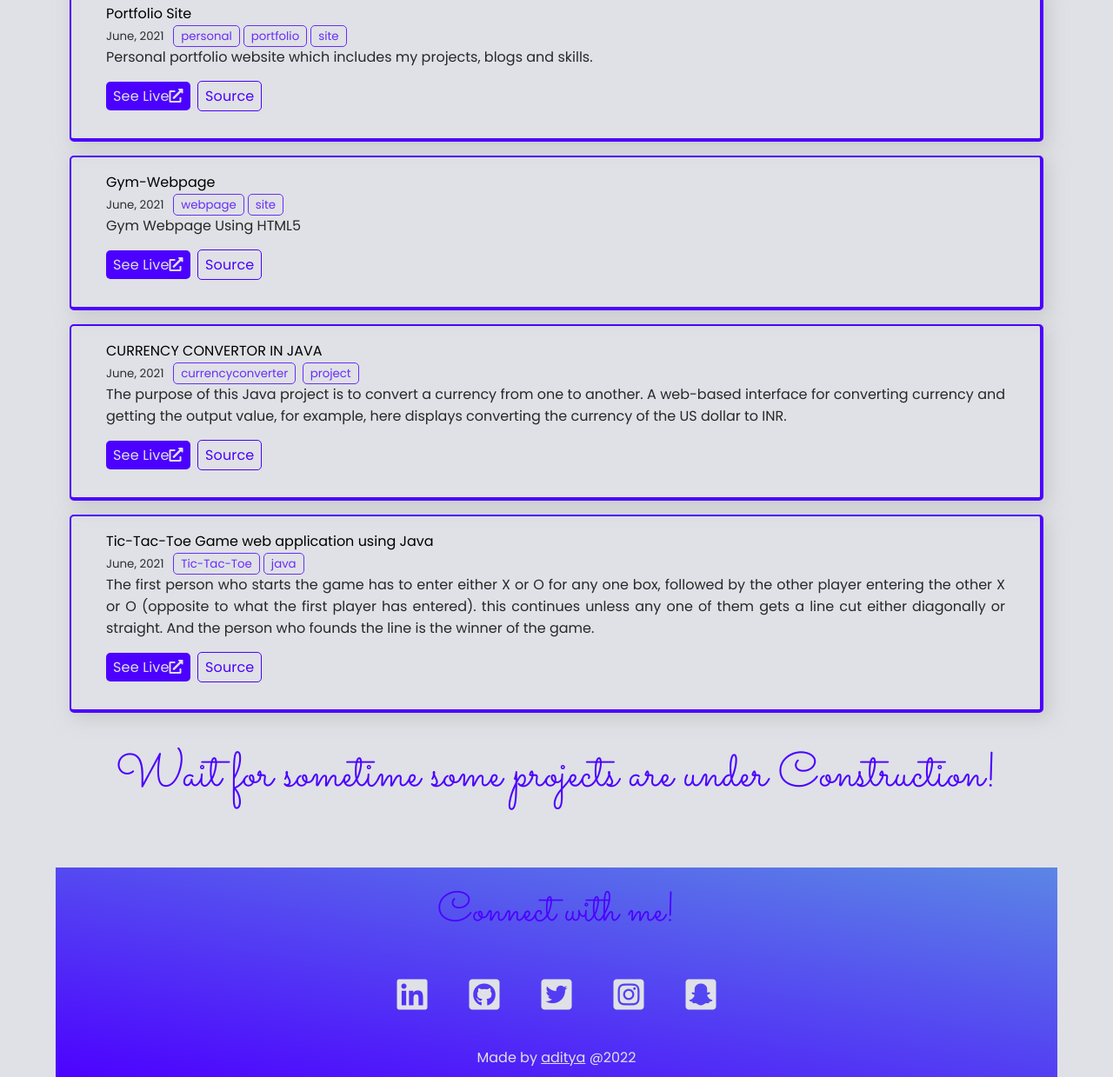
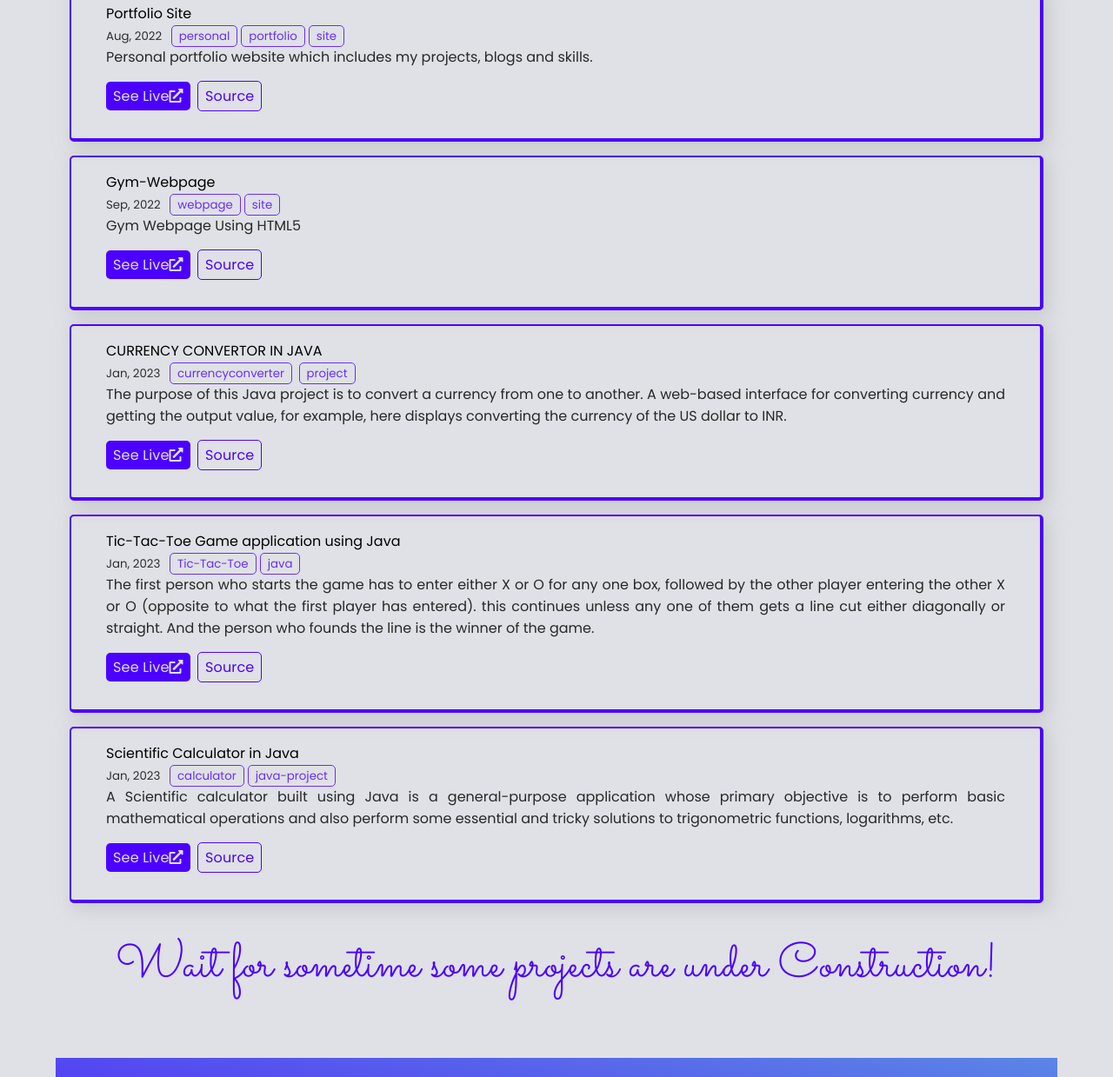
Before and after one commit to adityaashinde/portfolio, a plain HTML site: page projects.html in a window 1280 px wide. Shown: the part 398-1637 px from the top of the page at 87% size. Drawn offline with nearby package versions, Linux system fonts and the light colour scheme.

Commit message:
Update projects.html

```diff
--- a/projects.html
+++ b/projects.html
@@ -93,7 +93,7 @@
 
       <div class="project-text">
         <div class="name">Portfolio Site</div>
-        <small>June, 2021 &nbsp; <span class="mark">personal</span><span class="mark">portfolio</span><span
+        <small>Aug, 2022 &nbsp; <span class="mark">personal</span><span class="mark">portfolio</span><span
             class="mark">site</span></small>
 
         <div class="details">
@@ -117,7 +117,7 @@
 
       <div class="project-text">
         <div class="name">Gym-Webpage</div>
-        <small>June, 2021 &nbsp; <span class="mark">webpage</span><span class="mark">site</span></small>
+        <small>Sep, 2022 &nbsp; <span class="mark">webpage</span><span class="mark">site</span></small>
 
         <div class="details">
           Gym Webpage Using HTML5
@@ -139,7 +139,7 @@
 
       <div class="project-text">
         <div class="name">CURRENCY CONVERTOR IN JAVA</div>
-        <small>June, 2021 &nbsp; <span class="mark">currencyconverter</span>
+        <small>Jan, 2023 &nbsp; <span class="mark">currencyconverter</span>
           <span class="mark">project</span></small>
 
         <div class="details">
@@ -166,8 +166,8 @@
   </div> -->
 
       <div class="project-text">
-        <div class="name">Tic-Tac-Toe Game web application using Java</div>
-        <small>June, 2021 &nbsp; <span class="mark">Tic-Tac-Toe</span><span class="mark">java</span></small>
+        <div class="name">Tic-Tac-Toe Game application using Java</div>
+        <small>Jan, 2023 &nbsp; <span class="mark">Tic-Tac-Toe</span><span class="mark">java</span></small>
 
         <div class="details">
           The first person who starts the game has to enter either X or O for any one box, followed by the other player
@@ -180,6 +180,31 @@
             target="_blank"><button>See Live<i class="fas fa-external-link-alt"></i></button></a>
 
           <a href="https://github.com/adityaashinde/LGMVIP-Java/tree/main/TIC%20TAC%20TOE%20-%20Task_02"
+            target="_blank"><button class="github">Source</button></a>
+        </div>
+      </div>
+    </div>
+
+
+    <div class="wrapper">
+      <!-- <div class="image">
+    <img src="./img/portfolio.png" alt="Portfolio" />
+  </div> -->
+
+      <div class="project-text">
+        <div class="name">Scientific Calculator in Java</div>
+        <small>Jan, 2023 &nbsp; <span class="mark">calculator</span><span class="mark">java-project</span></small>
+
+        <div class="details">
+          A Scientific calculator built using Java is a general-purpose application whose primary objective is to
+          perform basic mathematical operations and also perform some essential and tricky solutions to trigonometric
+          functions, logarithms, etc.</div>
+        <div class="button-div">
+
+          <a href="https://github.com/adityaashinde/LGMVIP-Java/tree/main/Scientific%20Calculator%20-%20Task_03"
+            target="_blank"><button>See Live<i class="fas fa-external-link-alt"></i></button></a>
+
+          <a href="https://github.com/adityaashinde/LGMVIP-Java/tree/main/Scientific%20Calculator%20-%20Task_03"
             target="_blank"><button class="github">Source</button></a>
         </div>
       </div>
```
